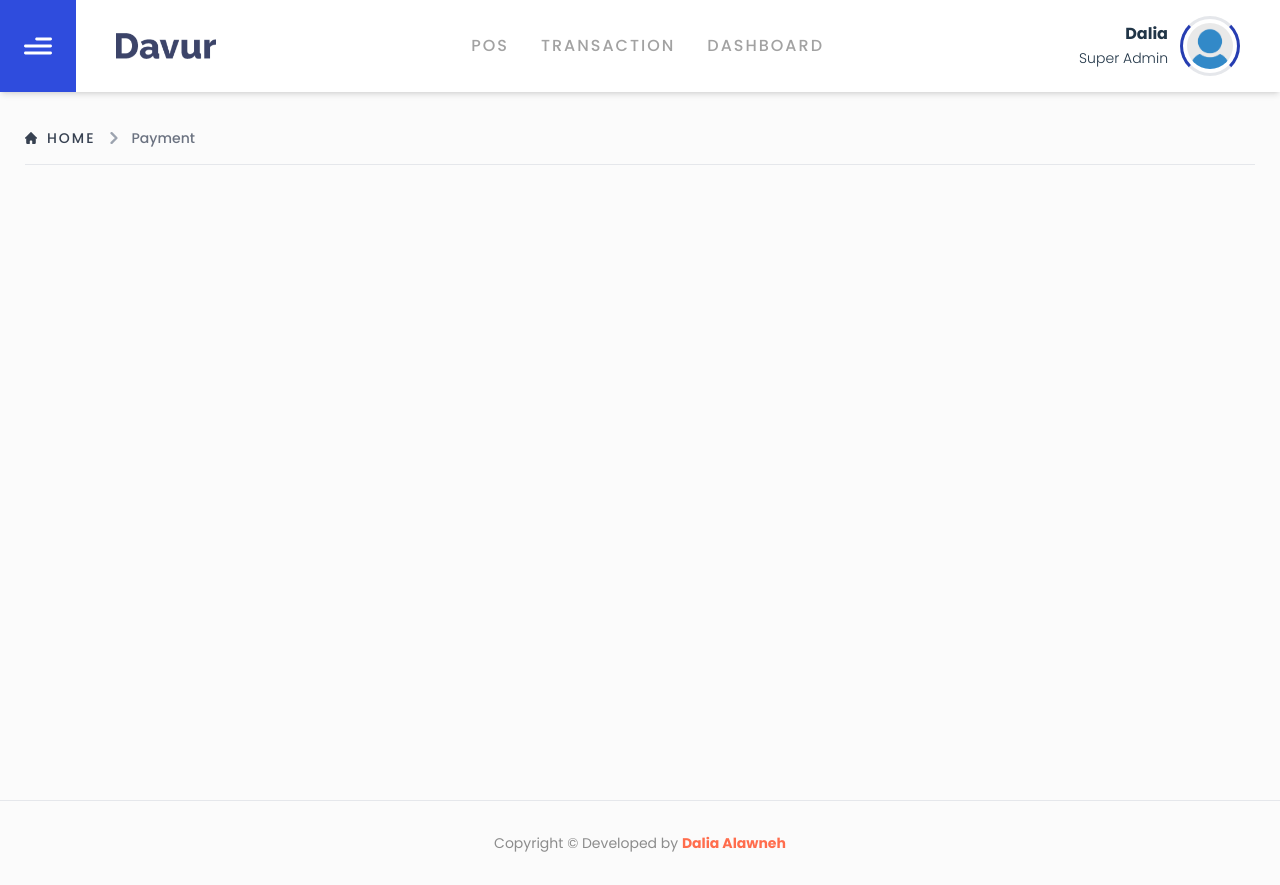
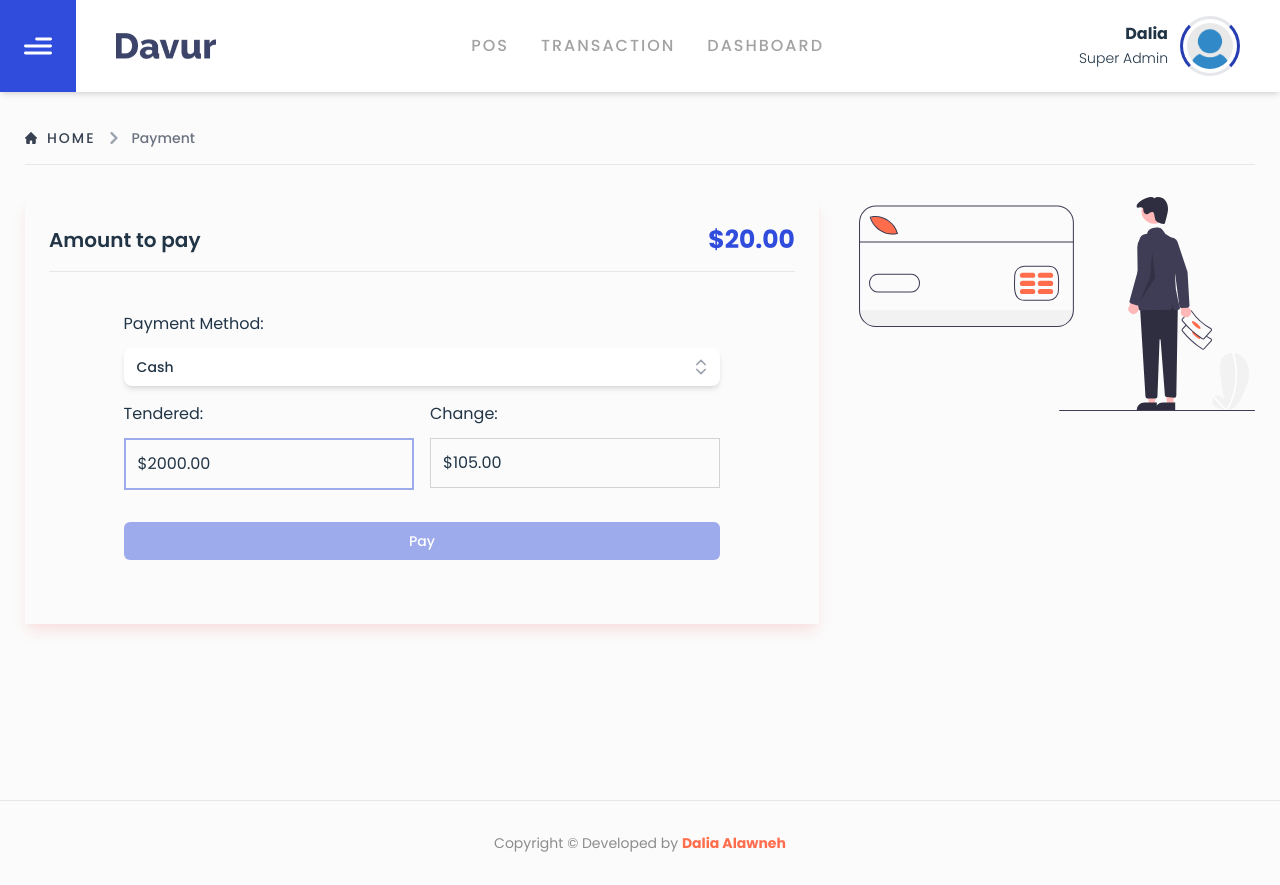
Before and after one commit to Dalia-Alawneh/restaurant-app, a React (Vite) app: page /payment in a window 1280 px wide. Built offline with nearby package versions, Linux system fonts and the light colour scheme.

Commit message:
Implement `Payment` ui

```diff
--- a/src/assets/index.ts
+++ b/src/assets/index.ts
@@ -8,6 +8,7 @@ import burger from './categories/4.png'
 import menu from './menu.svg'
 import pos from './pos.jpg'
 import allCategories from './categories/all.png'
+import payment from './payments.svg'
 const categories = [
     {
         title:"Soft Drinks",
@@ -43,4 +44,4 @@ const categories = [
     },
 
 ]
-export {logo, userDefaultImage, close, menu, categories, pos, allCategories}
+export {logo, userDefaultImage, close, menu, categories, pos, allCategories, payment}
--- a/src/components/OrderView.tsx
+++ b/src/components/OrderView.tsx
@@ -10,7 +10,14 @@ import SelectInput from "./ui/SelectInput"
 import { ICustomer } from "../interfaces"
 import { postData } from "../utils/helpers"
 import toast from "react-hot-toast"
-
+const options = [
+    { name: 'Wade Cooper' },
+    { name: 'Arlene Mccoy' },
+    { name: 'Devon Webb' },
+    { name: 'Tom Cook' },
+    { name: 'Tanya Fox' },
+    { name: 'Hellen Schmidt' },
+]
 const OrderView = ({ setSelectedProducts }:
     { setSelectedProducts: (value: Record<string, boolean>) => void; }) => {
     const tempOrders = useAppSelector(state => state.tempOrders.order.products)
@@ -156,7 +163,7 @@ const OrderView = ({ setSelectedProducts }:
                         <div>
                             <Input type='text' placeholder='Phone' value={customerInfo.phone} name="phone" onChange={handleInfoChange} />
                         </div>
-                        <SelectInput />
+                        <SelectInput options={options} />
                         <div className="mt-4 text-center flex gap-3 justify-center">
                             <Link to='payment'
                                 type="button"
--- a/src/components/ui/BreadCrumb.tsx
+++ b/src/components/ui/BreadCrumb.tsx
@@ -5,7 +5,7 @@ interface IProps {
 }
 const BreadCrumb = ({ page }: IProps) => {
     return (
-            <nav className="flex" aria-label="Breadcrumb">
+            <nav className="flex border-b pb-4" aria-label="Breadcrumb">
                 <ol className="inline-flex items-center space-x-1 md:space-x-2 rtl:space-x-reverse">
                     <li className="inline-flex items-center">
                         <Link to="/" className="inline-flex items-center text-sm font-medium text-gray-700  dark:text-gray-400 dark:hover:text-white">
--- a/src/components/ui/SelectInput.tsx
+++ b/src/components/ui/SelectInput.tsx
@@ -2,20 +2,13 @@ import { Fragment, useState } from 'react'
 import { Listbox, Transition } from '@headlessui/react'
 import { CheckIcon, ChevronsUpDownIcon } from 'lucide-react'
 
-const people = [
-    { name: 'Wade Cooper' },
-    { name: 'Arlene Mccoy' },
-    { name: 'Devon Webb' },
-    { name: 'Tom Cook' },
-    { name: 'Tanya Fox' },
-    { name: 'Hellen Schmidt' },
-]
 
-export default function SelectInput() {
-    const [selected, setSelected] = useState(people[0])
+
+export default function SelectInput({options}:{options:{name:string}[]}) {
+    const [selected, setSelected] = useState(options[0])
 
     return (
-        <div className="">
+        <div className="mt-3">
             <Listbox value={selected} onChange={setSelected}>
                 <div className="relative mt-1">
                     <Listbox.Button className="relative w-full cursor-default rounded-lg bg-white py-2 pl-3 pr-10 text-left shadow-md focus:outline-none focus-visible:border-indigo-500 focus-visible:ring-2 focus-visible:ring-white/75 focus-visible:ring-offset-2 focus-visible:ring-offset-orange-300 sm:text-sm">
@@ -34,11 +27,11 @@ export default function SelectInput() {
                         leaveTo="opacity-0"
                     >
                         <Listbox.Options className="absolute mt-1 max-h-60 w-full overflow-auto rounded-md bg-white py-1 text-base shadow-lg ring-1 ring-black/5 focus:outline-none sm:text-sm">
-                            {people.map((person, personIdx) => (
+                            {options.map((person, personIdx) => (
                                 <Listbox.Option
                                     key={personIdx}
                                     className={({ active }) =>
-                                        `relative cursor-default select-none py-2 pl-10 pr-4 ${active ? 'bg-amber-100 text-amber-900' : 'text-gray-900'
+                                        `relative cursor-default select-none py-2 pl-10 pr-4 ${active ? 'bg-[--primary-light] text-[--primary]' : 'text-gray-900'
                                         }`
                                     }
                                     value={person}
@@ -52,7 +45,7 @@ export default function SelectInput() {
                                                 {person.name}
                                             </span>
                                             {selected ? (
-                                                <span className="absolute inset-y-0 left-0 flex items-center pl-3 text-amber-600">
+                                                <span className="absolute inset-y-0 left-0 flex items-center pl-3 text-[--primary]">
                                                     <CheckIcon className="h-5 w-5" aria-hidden="true" />
                                                 </span>
                                             ) : null}
--- a/src/pages/pos/Payment.tsx
+++ b/src/pages/pos/Payment.tsx
@@ -1,11 +1,58 @@
+import { Link } from "react-router-dom"
+import { payment } from "../../assets"
 import withWrapper from "../../components/hoc/withWrapper"
 import BreadCrumb from "../../components/ui/BreadCrumb"
-
+import SelectInput from "../../components/ui/SelectInput"
+const selectOtions = [
+    {name:'Cash'},
+    {name:'Visa'},
+    {name:'By Bank'},
+]
 const Payment = withWrapper(() => {
     return (
-        <div className="mt-24 border-b pb-4">
+        <div className="mt-24 ">
             <BreadCrumb page="Payment" />
+            <div className="flex mt-8 gap-10">
+                <div className="shadow-lg shadow-[#f8e1e1] w-2/3 p-6">
+                    <div className="flex items-center justify-between border-b pb-3">
+                        <h2 className="text-[20px] font-semibold">Amount to pay</h2>
+                        <span className="text-[25px] text-[--primary] font-bold">$20.00</span>
+                    </div>
+                    <form className='flex flex-col gap-4 my-10 w-4/5 m-auto' >
+                        <div>
+                        <label htmlFor="">Payment Method:</label>
+                        <SelectInput options={selectOtions} />
+                        </div>
+                        <div className="flex justify-between gap-4">
+                            <div className="w-full">
+                                <label htmlFor="">Tendered:</label>
+                                <div className="p-3 mt-3 border-2 border-[--primary-light]">
+                                    $2000.00
+                                </div>
+                            </div>
+                            <div className="w-full">
+                                <label htmlFor="">Change:</label>
+                                <div className="p-3 mt-3 border border-[#3333]">
+                                    $105.00
+                                </div>
+                            </div>
+                        </div>
+                        <div className="mt-4 text-center flex gap-3 justify-center">
+                            <Link to='payment'
+                                type="button"
+                                className="w-full inline-flex justify-center rounded-md border border-transparent
+                                bg-[--primary-light] px-4 py-2 text-sm font-medium text-white hover:bg-[--primary-light] hover:text-[--primary] focus:outline-none focus-visible:ring-2 focus-visible:ring-blue-500 focus-visible:ring-offset-2"
+                            >
+                                Pay
+                            </Link>
 
+                        </div>
+                    </form>
+                </div>
+                <div className="w-1/3">
+                    <img src={payment} className="w-full" alt="" />
+                </div>
+            </div>
         </div>
     )
 }
```
Also changed, not shown: src/assets/payments.svg (added).
